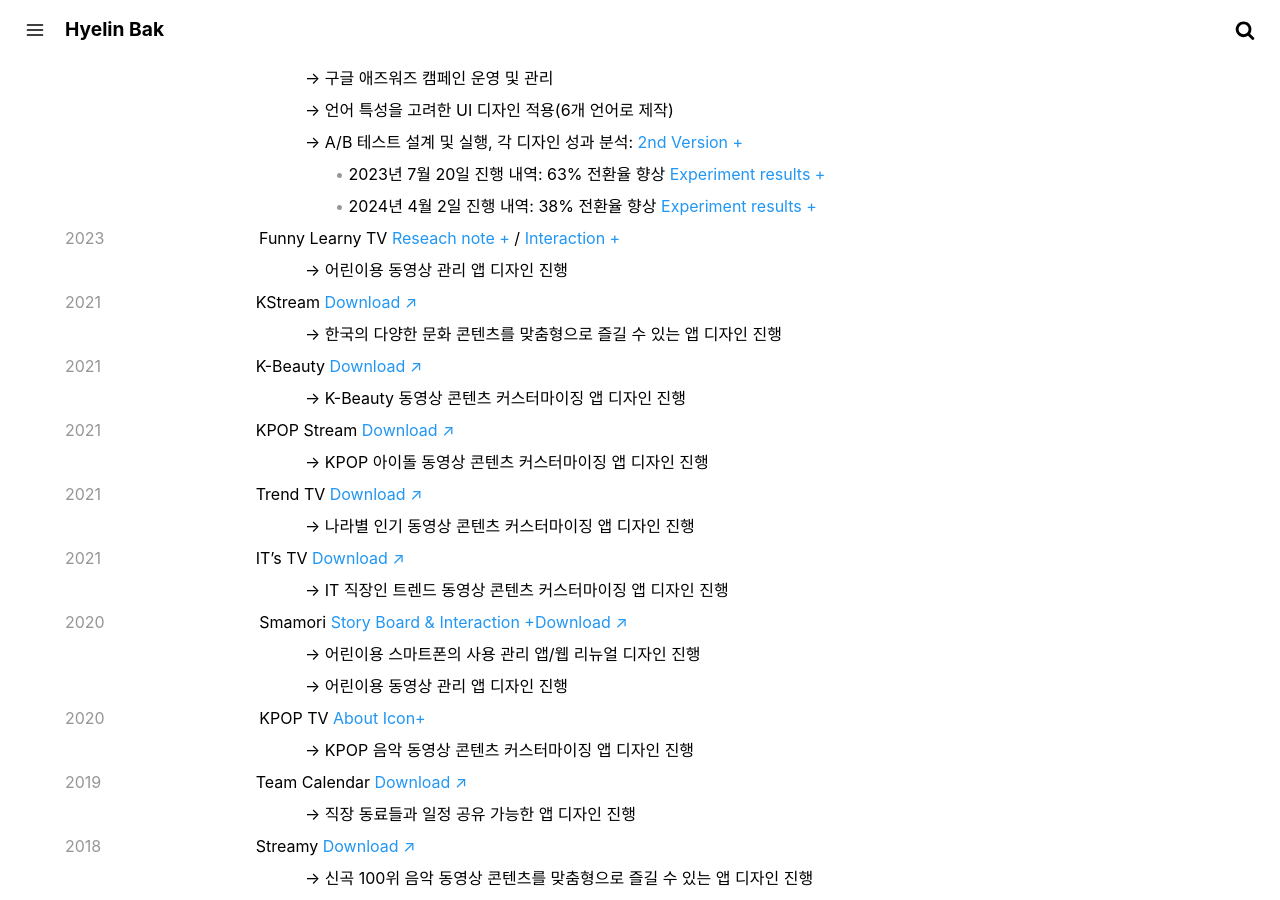
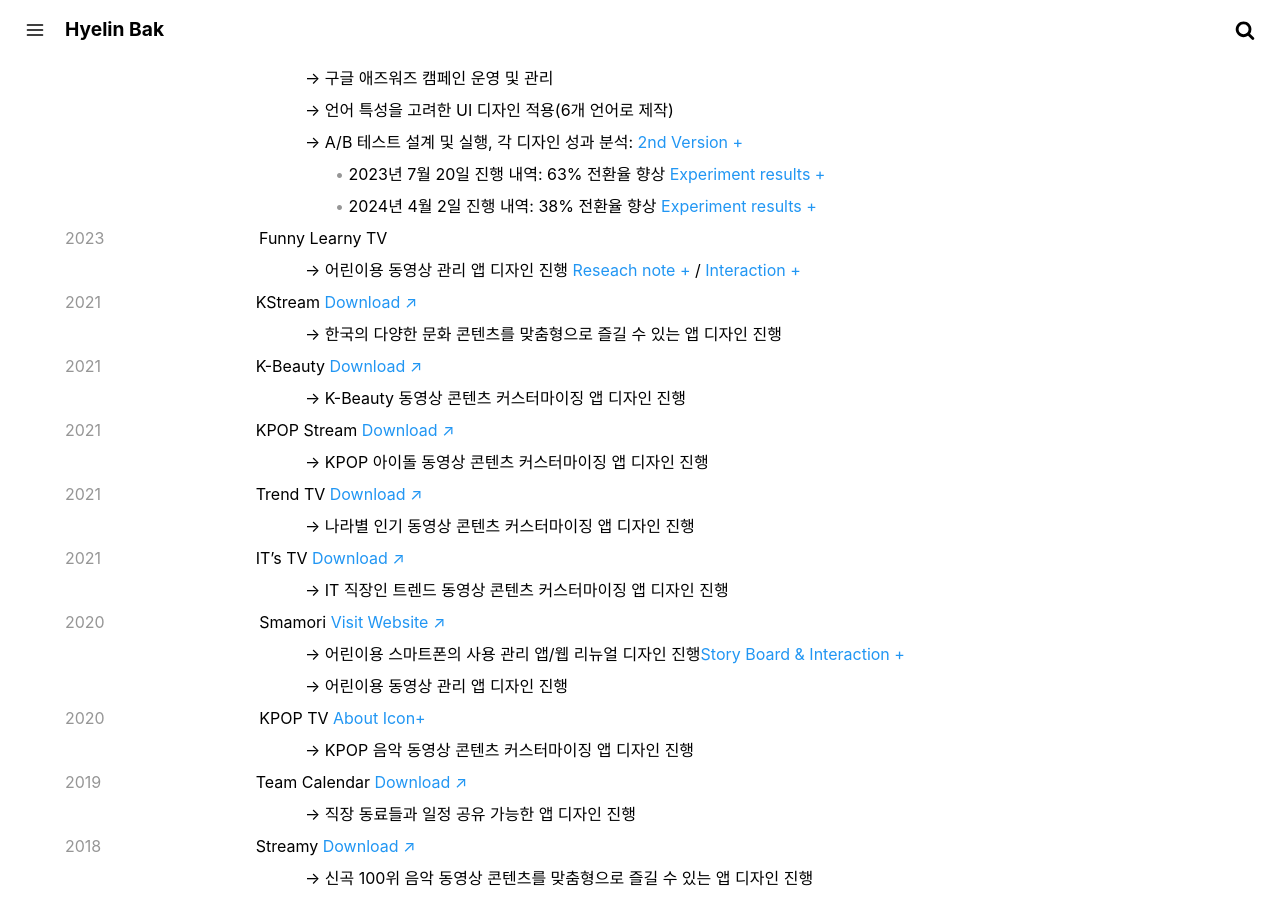
Before and after one commit to crazyjamy/crazyjamy.github.io, a Jekyll site: the page built from about.md, in a window 1280 px wide and 900 px high, scrolled down 842 px. Built offline with Jekyll 4.4.1, drawn with Linux system fonts in a browser that asks for light colours.

Commit message:
Update about.md

```diff
--- a/about.md
+++ b/about.md
@@ -39,8 +39,8 @@
 <span style="margin-left: 240px;"> → A/B 테스트 설계 및 실행, 각 디자인 성과 분석:</span> <a href="../kpopdictoc/" target=""> 2nd Version + </a><br />
 <span style="color: #969696; margin-left: 270px;"> • </span> <span> 2023년 7월 20일 진행 내역: 63% 전환율 향상 <a href="../ab-kpoplyricsgame-230724/" target="">Experiment results +</a></span><br />
 <span style="color: #969696; margin-left: 270px;"> • </span> <span> 2024년 4월 2일 진행 내역: 38% 전환율 향상 <a href="../ab-kpoplyricsgame-240402/" target="">Experiment results +</a></span><br />
-<span style="color: #969696;"> 2023 </span><span style="margin-left: 150px;"> Funny Learny TV <a href="../funnylearnytv-research/" target=""> Reseach note + </a>/<a href="../funnylearnytv/" target=""> Interaction +</a></span><br />
-<span style="margin-left: 240px;"> → 어린이용 동영상 관리 앱 디자인 진행</span><br />
+<span style="color: #969696;"> 2023 </span><span style="margin-left: 150px;"> Funny Learny TV <br />
+<span style="margin-left: 240px;"> → 어린이용 동영상 관리 앱 디자인 진행</span> <a href="../funnylearnytv-research/" target=""> Reseach note + </a>/<a href="../funnylearnytv/" target=""> Interaction +</a></span><br />
 <span style="color: #969696;"> 2021 </span><span style="margin-left: 150px;"> KStream <a href="https://play.google.com/store/apps/details?id=io.tm.k.stream" target="_blank">Download ↗</a></span><br />
 <span style="margin-left: 240px;"> → 한국의 다양한 문화 콘텐츠를 맞춤형으로 즐길 수 있는 앱 디자인 진행</span><br />
 <span style="color: #969696;"> 2021 </span><span style="margin-left: 150px;"> K-Beauty <a href="https://play.google.com/store/apps/details?id=io.tm.kbeauty.tv" target="_blank">Download ↗</a></span><br />
@@ -51,8 +51,8 @@
 <span style="margin-left: 240px;"> → 나라별 인기 동영상 콘텐츠 커스터마이징 앱 디자인 진행</span><br />
 <span style="color: #969696;"> 2021 </span><span style="margin-left: 150px;">IT’s TV <a href="https://play.google.com/store/apps/details?id=io.tm.its.tv" target="_blank">Download ↗</a></span><br />
 <span style="margin-left: 240px;"> → IT 직장인 트렌드 동영상 콘텐츠 커스터마이징 앱 디자인 진행</span><br />
-<span style="color: #969696;"> 2020 </span><span style="margin-left: 150px;">Smamori <a href="../kidsvideoapp/" target="">Story Board & Interaction +</a><a href="https://smamori.jp/" target="_blank">Download ↗</a></span><br />
-<span style="margin-left: 240px;"> → 어린이용 스마트폰의 사용 관리 앱/웹 리뉴얼 디자인 진행</span><br />
+<span style="color: #969696;"> 2020 </span><span style="margin-left: 150px;">Smamori <a href="https://smamori.jp/" target="_blank">Visit Website ↗</a></span><br />
+<span style="margin-left: 240px;"> → 어린이용 스마트폰의 사용 관리 앱/웹 리뉴얼 디자인 진행<a href="../kidsvideoapp/" target="">Story Board & Interaction +</a> </span><br />
 <span style="margin-left: 240px;"> → 어린이용 동영상 관리 앱 디자인 진행</span><br />
 <span style="color: #969696;"> 2020 </span><span style="margin-left: 150px;">KPOP TV  <a href="../icon-kpop/" target="">About Icon+</a></span><br />
 <span style="margin-left: 240px;"> → KPOP 음악 동영상 콘텐츠 커스터마이징 앱 디자인 진행</span><br />
```
